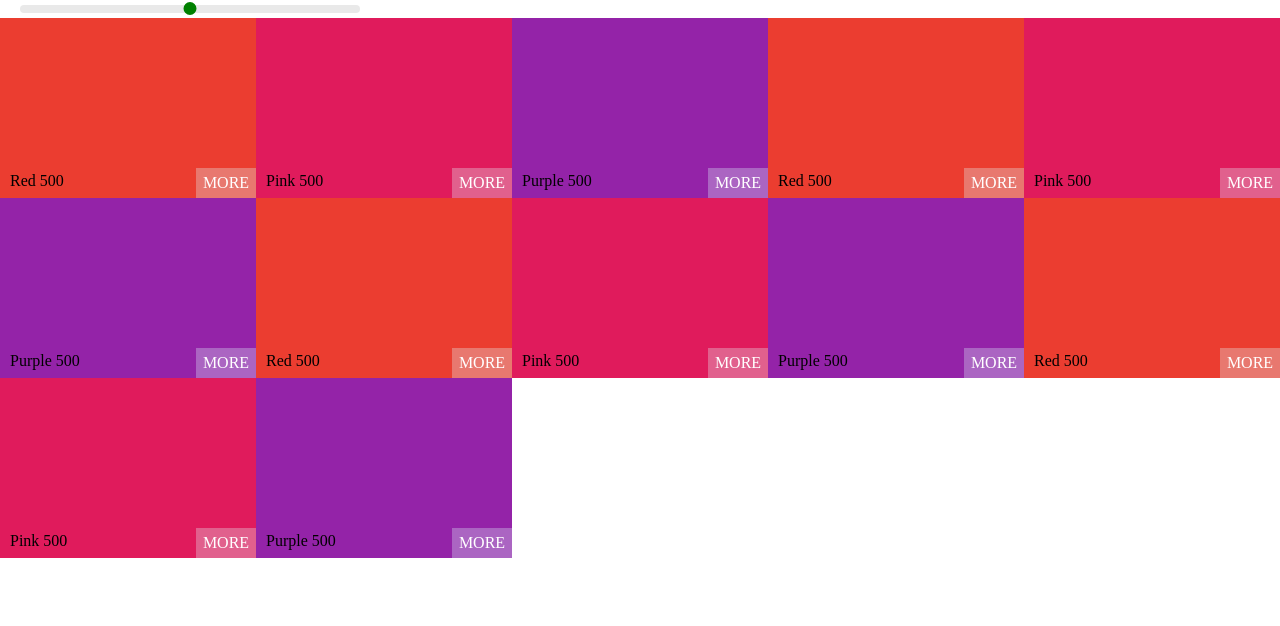
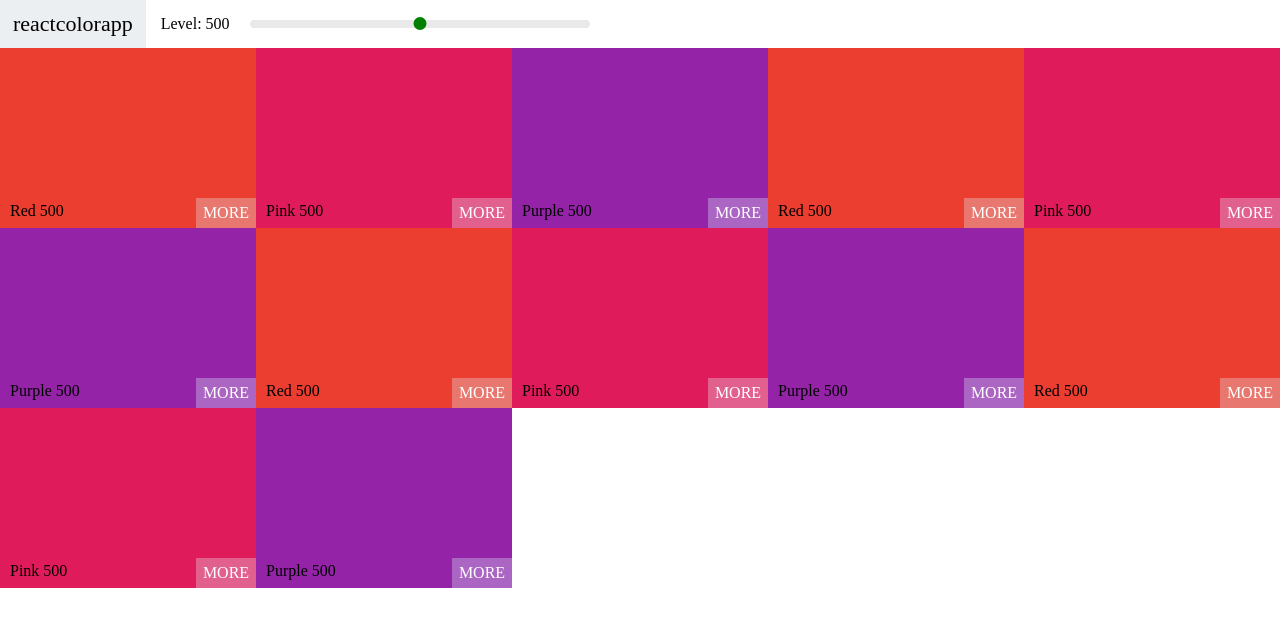
Before and after one commit to uladzislau-stuk/react-color-app, a React (Create React App) app: page /color-pallet in a window 1280 px wide. Shown: the top 626 px of the page. Built offline with nearby package versions, Linux system fonts and the light colour scheme.

Commit message:
Add NavBar

```diff
--- /dev/null
+++ b/src/components/pages/ColorPalette/NavBar/NavBar.js
@@ -0,0 +1,35 @@
+import React, { Component } from 'react'
+import Slider from 'rc-slider'
+import 'rc-slider/assets/index.css'
+import './NavBar.scss'
+
+class NavBar extends Component {
+	render() {
+		const { level, changeLevel } = this.props
+
+		return (
+			<div className="NavBar">
+				<div className="logo">
+					<a href="#">reactcolorapp</a>
+				</div>
+				<div className="slider-container">
+					<span className="slider-level">
+						Level: {level}
+					</span>
+					<div className="slider">
+						<Slider
+							className="slider"
+							min={100}
+							max={900}
+							step={100}
+							onChange={changeLevel}
+							defaultValue={level}
+						/>
+					</div>
+				</div>
+			</div>
+		);
+	}
+}
+
+export default NavBar;
--- /dev/null
+++ b/src/components/pages/ColorPalette/NavBar/NavBar.scss
@@ -0,0 +1,52 @@
+.NavBar {
+    display: flex;
+    align-items: center;
+    justify-content: flex-start;
+    height: 6vh;
+}
+
+.logo {
+    margin-right: 15px;
+    padding: 0 13px;
+    font-size: 22px;
+    background-color: #eceff1;
+    font-family: Roboto Arial sans-serif;
+    height: 100%;
+    display: flex;
+    align-items: center;
+}
+
+.logo a {
+    text-decoration: none;
+    color: black;
+}
+
+.slider {
+    width: 340px;
+    margin: 0 10px;
+    display: inline-block;
+}
+
+.rc-slider {
+
+    &-track {
+        background-color: transparent;
+    }
+
+    &-rail {
+        height: 8px;
+    }
+
+    &-handle,
+    &-handle:active,
+    &-handle:focus,
+    &-handle:hover {
+        background-color: green;
+        outline: none;
+        border: 2px solid green;
+        box-shadow: none;
+        width: 13px;
+        height: 13px;
+        margin-top: -3px;
+    }
+}
--- a/src/components/pages/ColorPalette/index.js
+++ b/src/components/pages/ColorPalette/index.js
@@ -1,7 +1,9 @@
 import Palette from './Palette/Palette.js'
 import ColorBox from './ColorBox/ColorBox.js'
+import NavBar from './NavBar/NavBar'
 
 export {
 	Palette,
-	ColorBox
+	ColorBox,
+	NavBar
 }
--- a/src/containers/ColorPalette/ColorPalette.js
+++ b/src/containers/ColorPalette/ColorPalette.js
@@ -1,9 +1,6 @@
 import React, { Component } from 'react';
-import 'rc-slider/assets/index.css'
 import './ColorPalette.scss'
-import Slider from 'rc-slider'
-import { Palette } from '../../components/pages/ColorPalette'
-
+import { Palette, NavBar } from '../../components/pages/ColorPalette'
 
 class ColorPalette extends Component {
 	constructor(props) {
@@ -14,7 +11,7 @@
 		}
 	}
 
-	changeLevel = (level) => {
+	handleChangeLevel = (level) => {
 		this.setState({ level })
 	}
 
@@ -24,16 +21,10 @@
 
 		return (
 			<div className="ColorPalette">
-				<div className="slider">
-					<Slider
-						className="slider"
-						min={100}
-						max={900}
-						step={100}
-						onChange={this.changeLevel}
-						defaultValue={this.state.level}
-					/>
-				</div>
+				<NavBar
+					level={level}
+					changeLevel={this.handleChangeLevel}
+				/>
 				<Palette
 					colors={colors}
 					level={level}
--- a/src/containers/ColorPalette/ColorPalette.scss
+++ b/src/containers/ColorPalette/ColorPalette.scss
@@ -1,33 +1,3 @@
 .ColorPalette {
 	height: 100vh;
 }
-
-.slider {
-    width: 340px;
-    margin: 0 10px;
-    display: inline-block;
-}
-
-.rc-slider {
-
-    &-track {
-        background-color: transparent;
-    }
-
-    &-rail {
-        height: 8px;
-    }
-
-    &-handle,
-    &-handle:active,
-    &-handle:focus,
-    &-handle:hover {
-        background-color: green;
-        outline: none;
-        border: 2px solid green;
-        box-shadow: none;
-        width: 13px;
-        height: 13px;
-        margin-top: -3px;
-    }
-}
```
